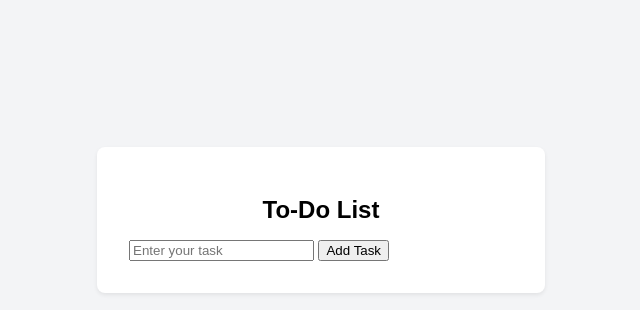
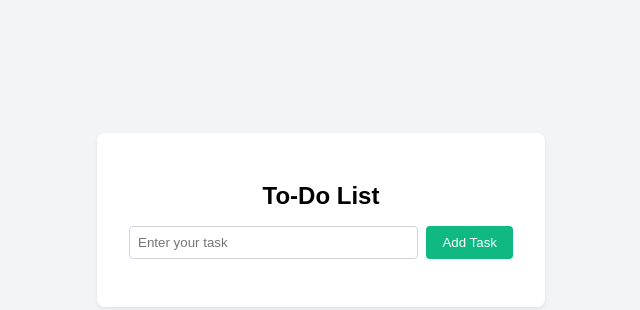
Before and after one commit to GisiCharles/-WebDev-Project-, a plain HTML site: page Week2/index.html in a window 1280 px wide. Shown: the part 180-490 px from the top of the page, without its empty margins (319-959 px from the left). Drawn offline with Linux system fonts and the light colour scheme.

Commit message:
Update styles.css

```diff
--- a/Week2/styles.css
+++ b/Week2/styles.css
@@ -21,18 +21,18 @@ h1 {
     margin-bottom: 1rem;
     text-align: center;
 }
-.input-group {
+.input {
     display: flex;
     margin-bottom: 1rem;
 }
-.input-group input {
+.input input {
     border: 1px solid #d1d5db;
     border-radius: 0.25rem;
     padding: 0.5rem;
     flex: 1;
     margin-right: 0.5rem;
 }
-.input-group button {
+.input button {
     background-color: #10b981;
     color: #ffffff;
     padding: 0.5rem 1rem;
```
